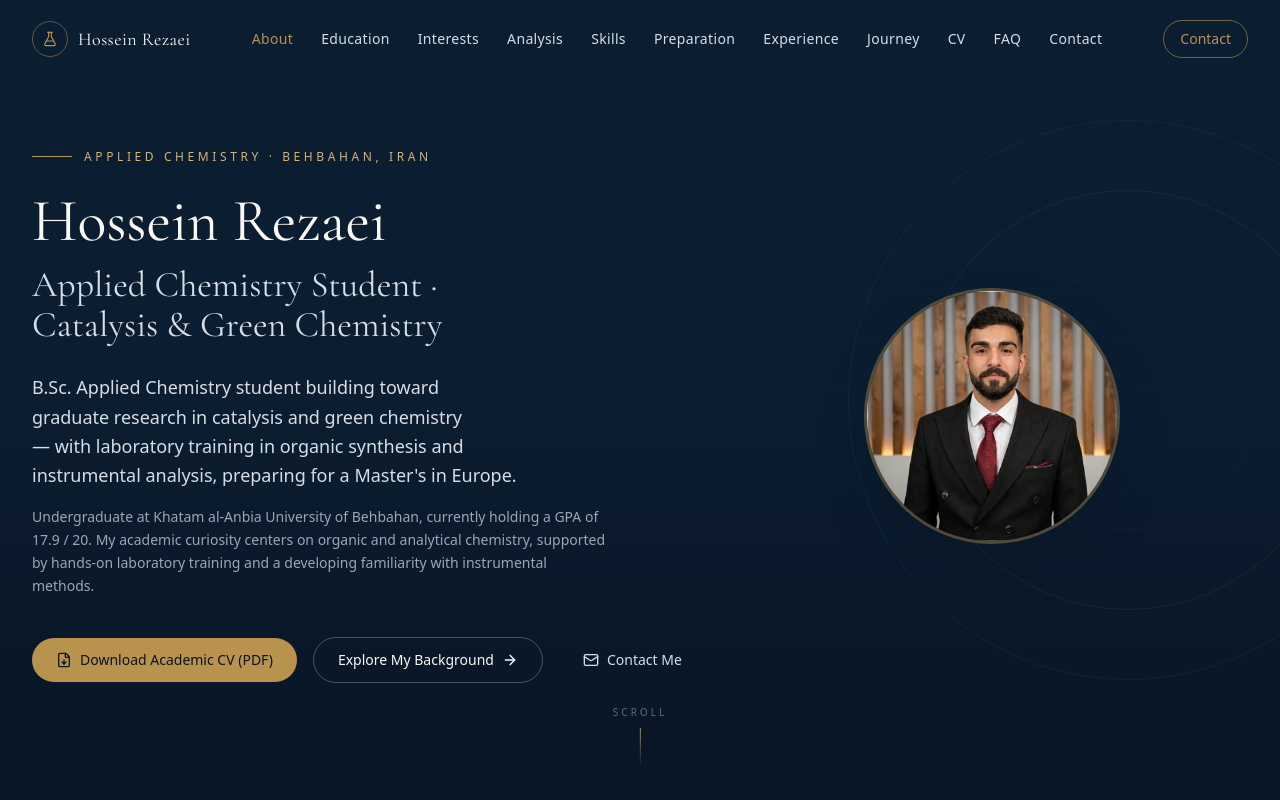
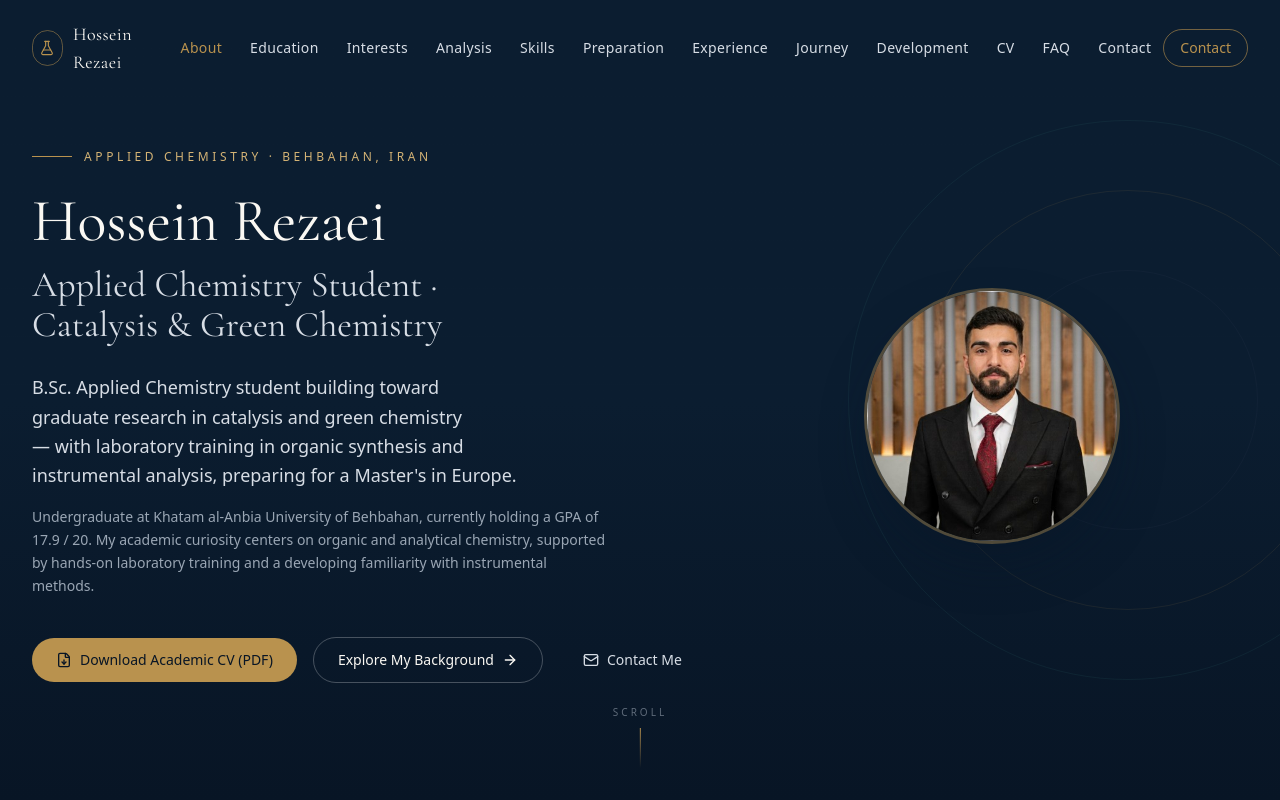
Before and after one commit to Norbert646/my-academic-portfolio, a React (Vite) app: page / in a window 1280 px wide. Shown: the top 800 px of the page. Built offline with nearby package versions, Linux system fonts and the light colour scheme.

Commit message:
رفع کامل ۵۹ مشکل: امنیت، دسترسی‌پذیری، عملکرد، سئو و بهبودهای کیفی

```diff
--- a/src/data/profile.ts
+++ b/src/data/profile.ts
@@ -46,6 +46,7 @@ export const navLinks: readonly NavLink[] = [
   { label: "Preparation", href: "#preparation" },
   { label: "Experience", href: "#experience" },
   { label: "Journey", href: "#journey" },
+    { label: "Development", href: "#development" },
   { label: "CV", href: "#cv" },
   { label: "FAQ", href: "#faq" },
   { label: "Contact", href: "#contact" },
```
